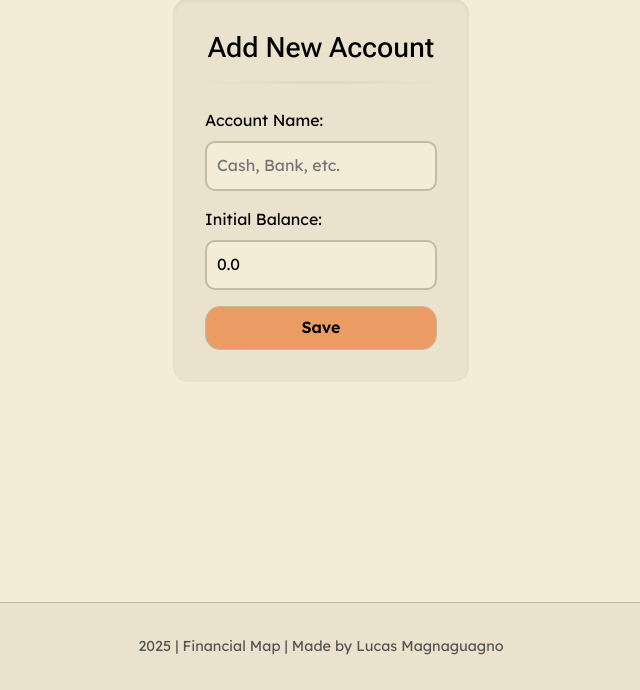
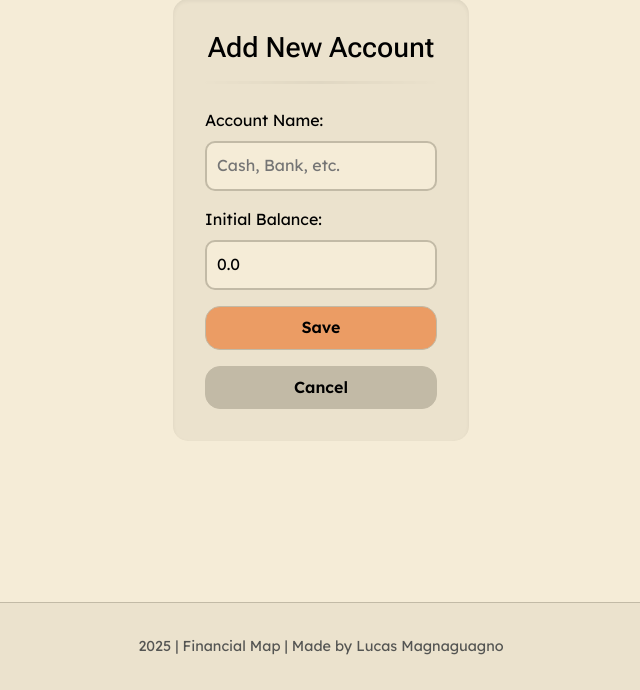
Before and after one commit to mlucasmichel/finantial-map-app, a Django app: page /accounts/add/ in a window 1280 px wide. Shown: the part 110-800 px from the top of the page, without its empty margins (319-959 px from the left). Run offline with Django 4.2, Linux system fonts and the light colour scheme; the visitor is signed in with stand-in values (Sample User, id 1); some libraries are stand-ins or nearby versions.

Commit message:
Add cancel button to account form

```diff
--- a/budget/templates/budget/account_form.html
+++ b/budget/templates/budget/account_form.html
@@ -41,6 +41,9 @@
                         </div>
                         <button type="submit" class="button main-btn w-100">Save</button>
                     </form>
+                    <div class="text-center mt-3 w-100">
+                        <a href="{% url 'account_list' %}" class="button secondary-btn w-100">Cancel</a>
+                    </div>
                 </div>
             </div>
         </div>
```
